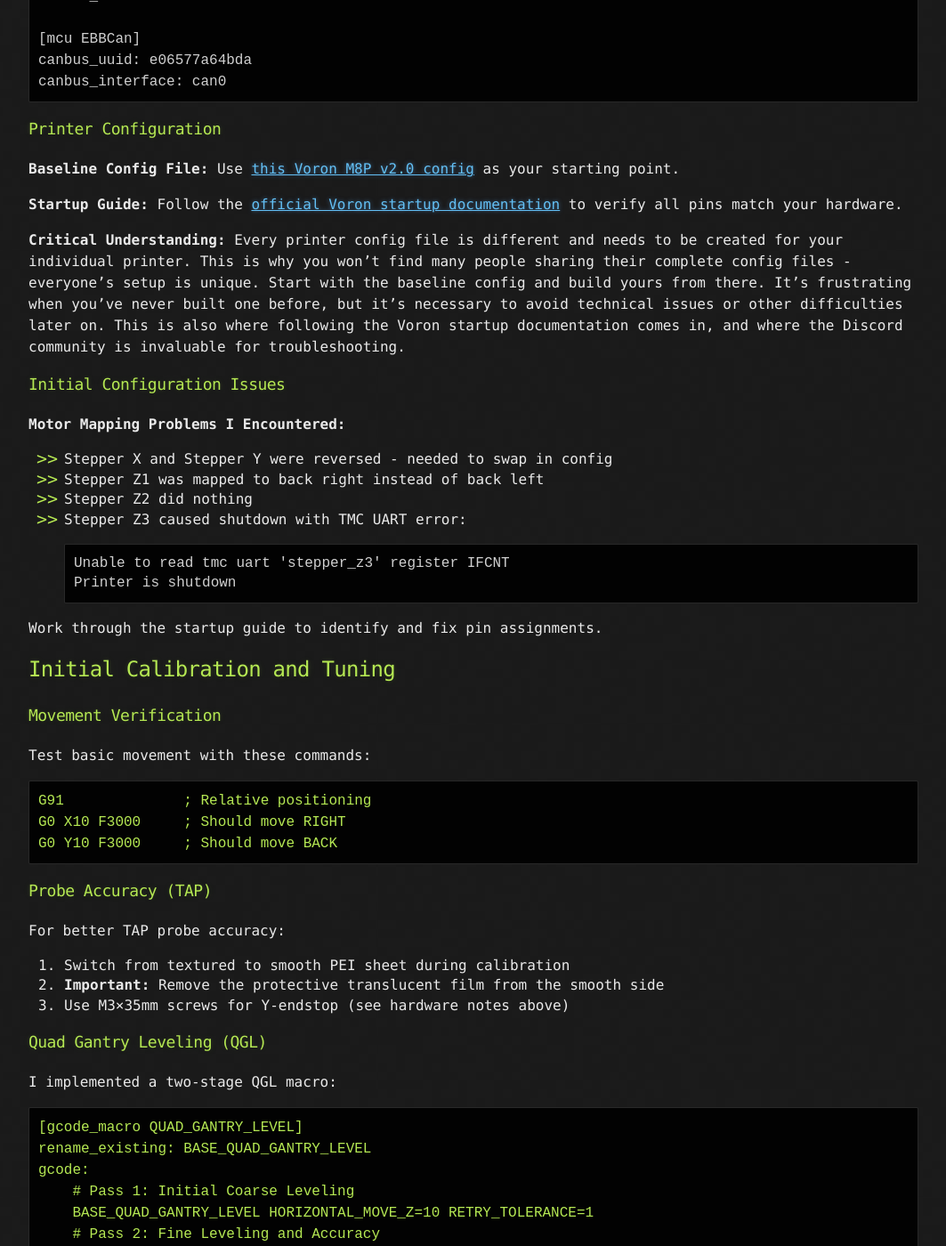
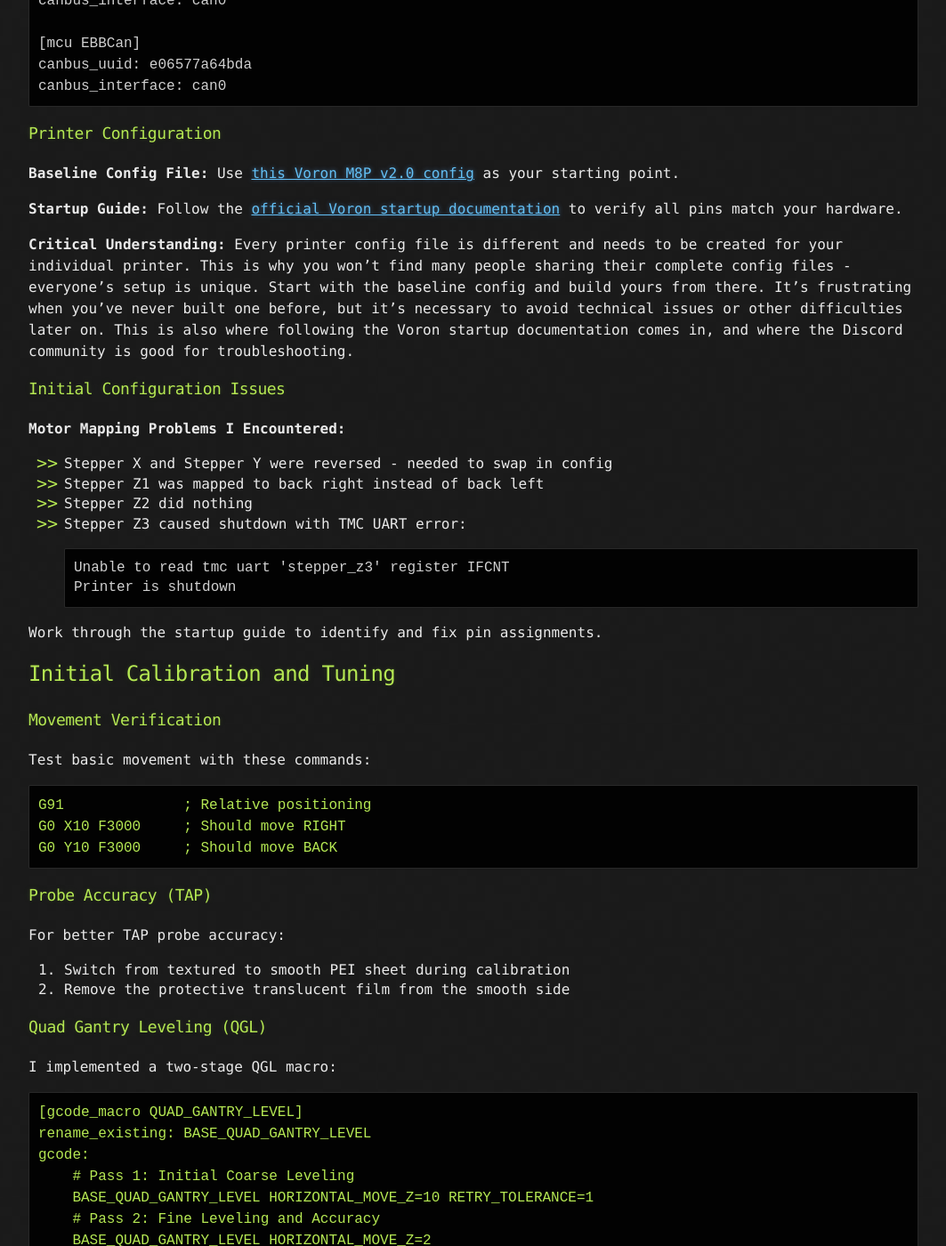
Before and after one commit to CyberCasquatch/cybercasquatch.github.io, a Jekyll site: the page built from _posts/Projects/2026-01-26-BigIron.md, in a window 1280 px wide and 1400 px high, scrolled down 5571 px. Shown: the whole window at 89% size, without its empty margins (108-1171 px from the left). Built offline with Jekyll 4.4.1, drawn with Linux system fonts in a browser that asks for light colours; our own code applies the rules of GitHub Pages for plain Markdown files; some of the changed text lies outside the part shown.

Commit message:
Revise Voron 2.4 R2 Build Guide with updates
Updated the Voron 2.4 R2 build guide to include additional notes, corrections, and resources based on personal experience. Adjusted wording for clarity and added important warnings regarding hardware setup.

```diff
--- a/_posts/Projects/2026-01-26-BigIron.md
+++ b/_posts/Projects/2026-01-26-BigIron.md
@@ -110,7 +118,7 @@
 
 **Y-Endstop:**
 - Swapped M5×16mm screws on the Y-stop bumper for M5×10mm (originals too long)
-- **Critical:** Changed M3×30mm screws to M3×35mm for Y-endstop mounting. The 30mm screws are too short, and 40mm are too long. **Use M3×35mm screws.** (I had extra M3×40mm screws and cut them down to 35mm with a Dremel since I didn't have the right size on hand.)
+- Changed M3×30mm screws to M3×35mm for Y-endstop mounting. The 30mm screws are too short, and 40mm are too long. **Use M3×35mm screws.** (I had extra M3×40mm screws and cut them down to 35mm with a Dremel since I didn't have the right size on hand.)
 
 **Wire Identification:**
 The X-limit switch and X-axis switch are the same thing. In the Formbot package, look for the short wire labeled "to canbus" - NOT the Y-stop wires which are much longer.
@@ -201,7 +209,7 @@
 **Startup Guide:**
 Follow the [official Voron startup documentation](https://docs.vorondesign.com/build/startup/startup.html?model=v2&step=1&interface=mainsail&probe=tap) to verify all pins match your hardware.
 
-**Critical Understanding:** Every printer config file is different and needs to be created for your individual printer. This is why you won't find many people sharing their complete config files - everyone's setup is unique. Start with the baseline config and build yours from there. It's frustrating when you've never built one before, but it's necessary to avoid technical issues or other difficulties later on. This is also where following the Voron startup documentation comes in, and where the Discord community is invaluable for troubleshooting.
+**Critical Understanding:** Every printer config file is different and needs to be created for your individual printer. This is why you won't find many people sharing their complete config files - everyone's setup is unique. Start with the baseline config and build yours from there. It's frustrating when you've never built one before, but it's necessary to avoid technical issues or other difficulties later on. This is also where following the Voron startup documentation comes in, and where the Discord community is good for troubleshooting.
 
 ### Initial Configuration Issues
 
@@ -232,8 +240,7 @@
 
 For better TAP probe accuracy:
 1. Switch from textured to smooth PEI sheet during calibration
-2. **Important:** Remove the protective translucent film from the smooth side
-3. Use M3×35mm screws for Y-endstop (see hardware notes above)
+2. Remove the protective translucent film from the smooth side
 
 ### Quad Gantry Leveling (QGL)
 
```
Also changed, not shown: other parts of _posts/Projects/2026-01-26-BigIron.md (+19 -13 lines).
